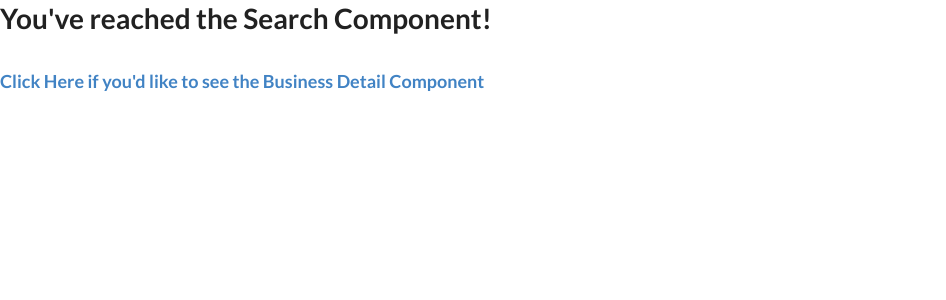
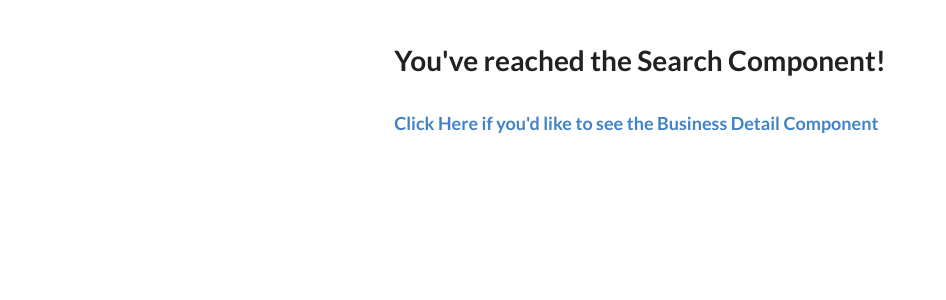
Before and after one commit to RobertShaw1/yelp-app, a React app: page / in a window 1280 px wide. Shown: the top 300 px of the page, without its empty margins (0-946 px from the left). Built offline with nearby package versions, Linux system fonts and the light colour scheme.

Commit message:
setup styling for primary container

```diff
--- a/public/index.css
+++ b/public/index.css
@@ -1,4 +1,4 @@
-html, body, #app {
+html, body, #app, .container {
   height: 100%;
   margin: 0;
 }
--- a/src/components/App.jsx
+++ b/src/components/App.jsx
@@ -12,11 +12,18 @@ import {
 import Search from './Search';
 import BusinessDetail from './BusinessDetail';
 
+const containerStyle = {
+  display: 'flex',
+  flexDirection: 'column',
+  alignItems: 'center',
+  marginTop: '3rem',
+}
+
 //Create App component
 export default function App() {
   return (
     <Router>
-      <div className='container'>
+      <div className='container' style={containerStyle}>
         <Switch>
           <Route exact path='/' component={Search} />
           <Route path='/businessdetail/:name' component={BusinessDetail} />
```
